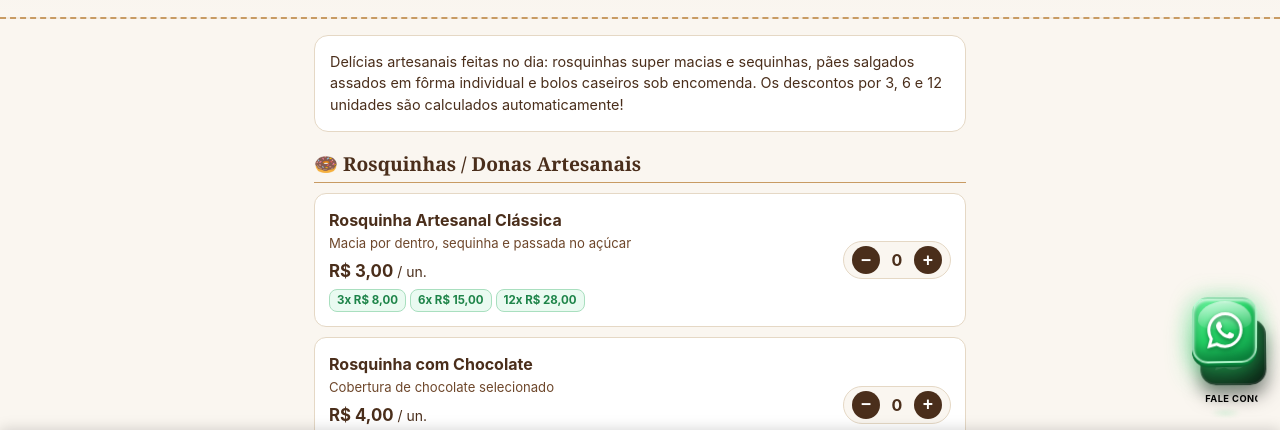
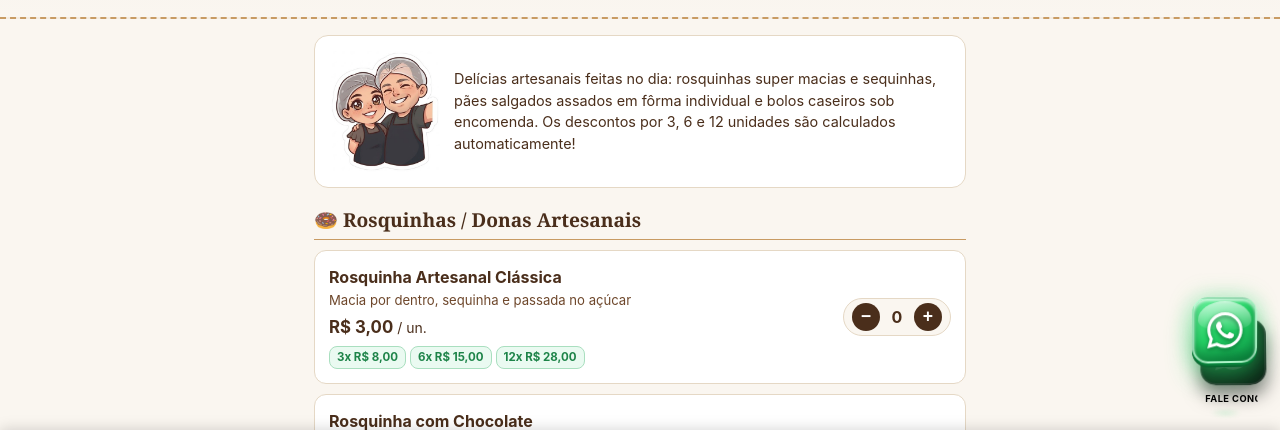
Before and after one commit to alasexpress25-netizen/flordeVainilla-, a plain HTML site: page index.html in a window 1280 px wide. Shown: the part 296-726 px from the top of the page. Drawn offline with nearby package versions, Linux system fonts and the light colour scheme; no server answers.

Commit message:
Add files via upload

```diff
--- a/index.html
+++ b/index.html
@@ -59,7 +59,9 @@
     .intro-box {
       background: var(--card); border: 1.5px solid var(--border);
       border-radius: 14px; padding: 15px; margin-bottom: 18px; font-size: 0.9rem;
+      display: flex; align-items: center; gap: 14px;
     }
+    .intro-avatar { width: 110px; height: auto; flex: none; display: block; }
     h2.cat-title {
       font-family: Georgia, serif; font-size: 1.2rem; margin: 18px 0 10px;
       padding-bottom: 4px; border-bottom: 1.5px solid var(--gold);
@@ -271,6 +273,7 @@
 
 <div class="container">
   <div class="intro-box">
+    <img class="intro-avatar" src="avatar.jpg" alt="Os donos da Flor de Baunilha" width="110" />
     <p data-pt="Delícias artesanais feitas no dia: rosquinhas super macias e sequinhas, pães salgados assados em fôrma individual e bolos caseiros sob encomenda. Os descontos por 3, 6 e 12 unidades são calculados automaticamente!"
        data-es="Delicias artesanales hechas en el día: donas súper tiernas y sequitas, panes salados horneados en molde individual y tortas caseras por encargo. ¡Los descuentos por 3, 6 y 12 unidades se calculan automáticamente!">
       Delícias artesanais feitas no dia: rosquinhas super macias e sequinhas, pães salgados assados em fôrma individual e bolos caseiros sob encomenda. Os descontos por 3, 6 e 12 unidades são calculados automaticamente!
```
Also changed, not shown: avatar.jpg (added).
